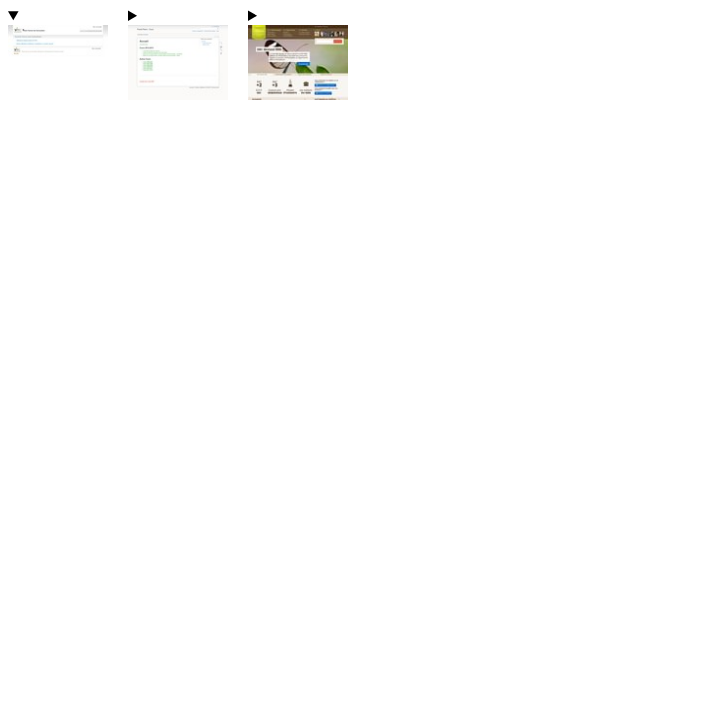
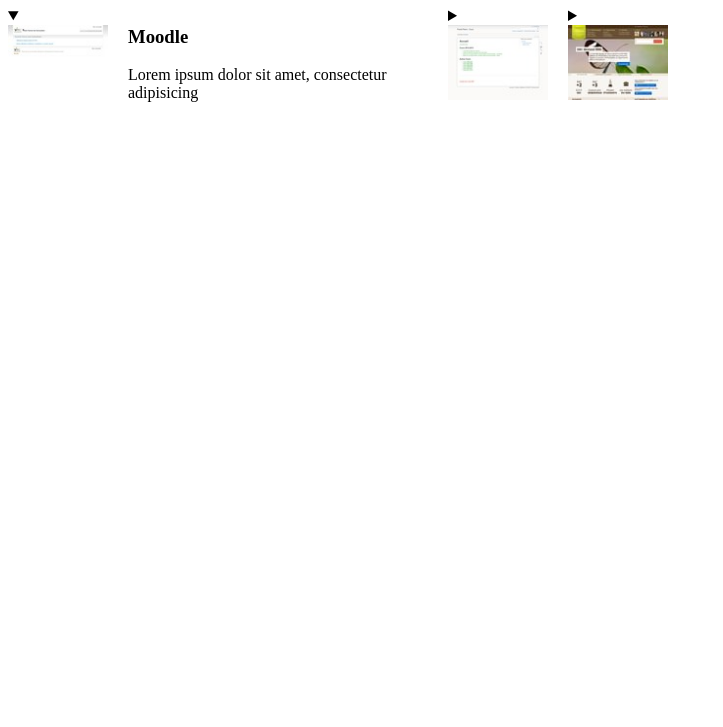
Before and after one commit to MMI-NFC-2026/sae105-r112-tp4-jeremyvcr, a plain HTML site: page index.html in a window 1280 px wide. Shown: the part 73-800 px from the top of the page, without its empty margins (0-723 px from the left). Drawn offline with Linux system fonts and the light colour scheme.

Commit message:
CSS : ouvrir le volet horizontal avec le sélecteur open

```diff
--- a/src/css/components/accordeon.css
+++ b/src/css/components/accordeon.css
@@ -29,3 +29,12 @@
   left: 120px;
   width: 18rem;
 }
+
+/* TD 4 : remplacer :hover par [open], comme demandé dans le README. */
+.accordeon > details {
+  transition: width 2s ease-in-out;
+}
+
+.accordeon > details[open] {
+  width: calc(100px + 20rem);
+}
```
